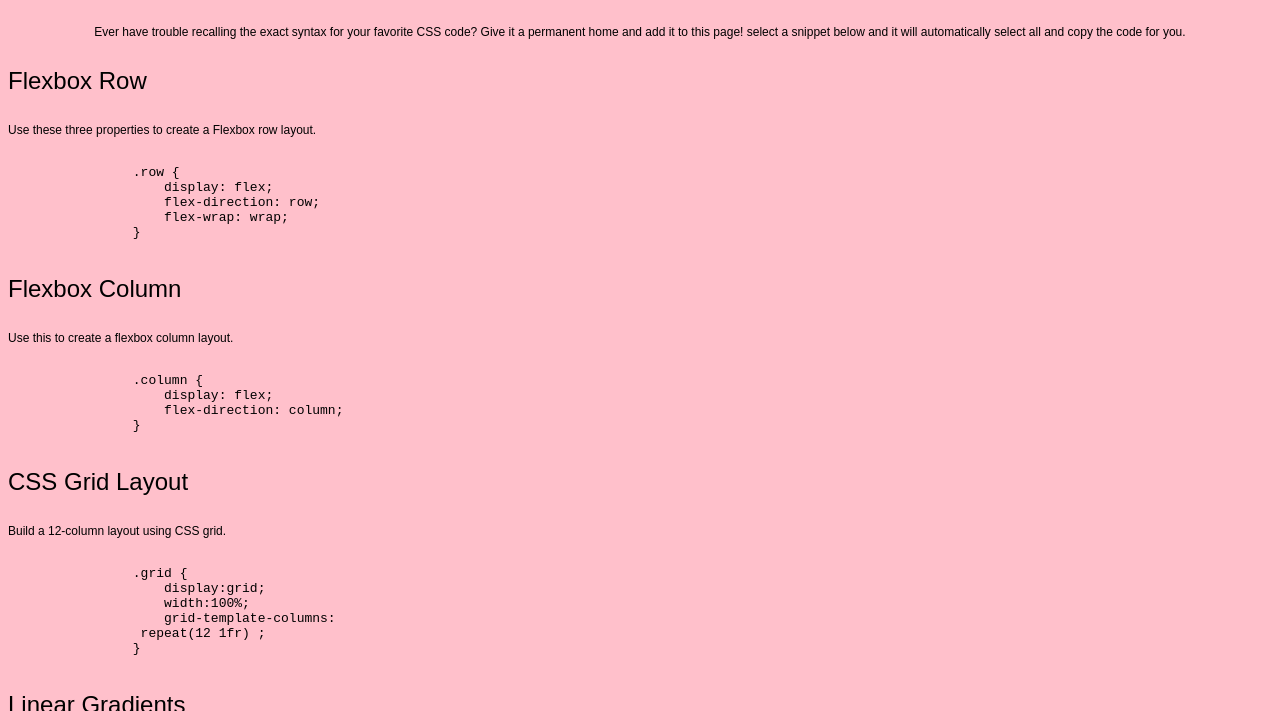
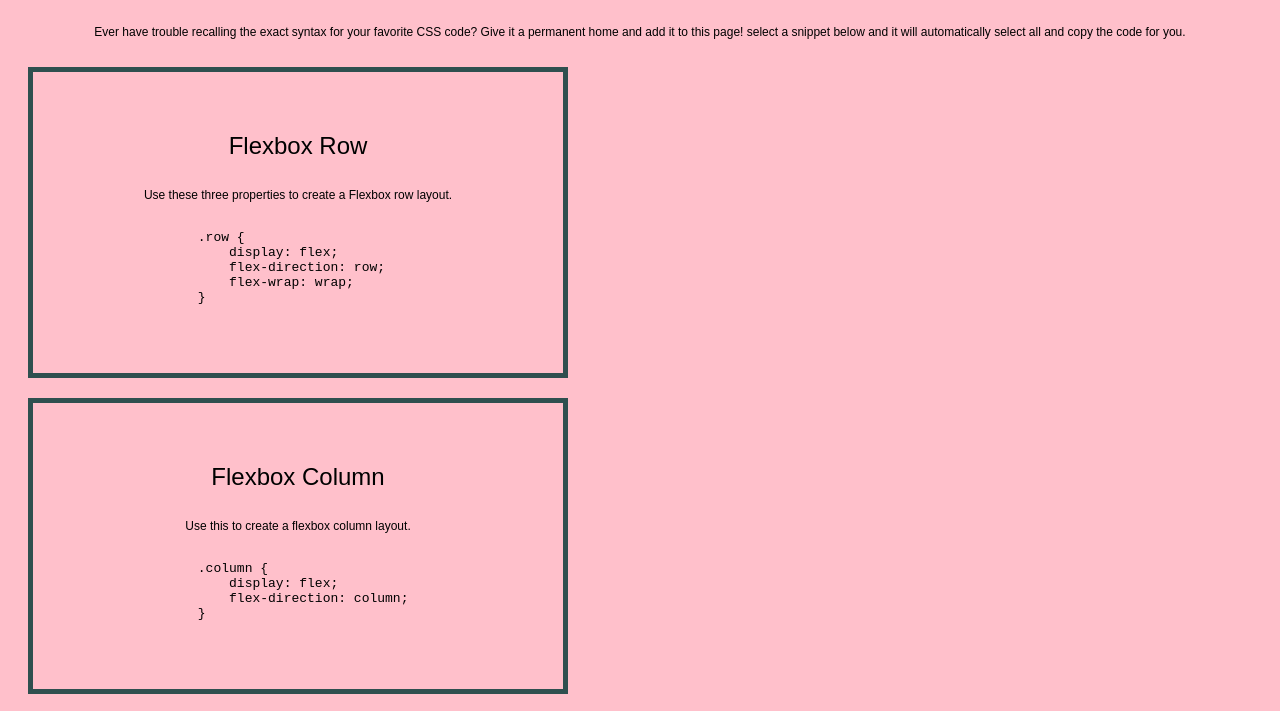
Before and after one commit to VictoriaSweet/Challenge-2, a plain HTML site: page index.html in a window 1280 px wide. Shown: the part 61-772 px from the top of the page. Drawn offline with Linux system fonts and the light colour scheme.

Commit message:
added CSS box styles

```diff
--- a/index.html
+++ b/index.html
@@ -18,10 +18,12 @@
 
     <main>
         <section>
+            <div class ="boxed">
             <id="square">
             <section class="square">
             <h2>Flexbox Row</h2>
             <h6>Use these three properties to create a Flexbox row layout.</h6>
+            <span>
             <pre>
                 .row {
                     display: flex;
@@ -29,12 +31,16 @@
                     flex-wrap: wrap;
                 }
             </pre>
+        </span>
+            </div>
         </section>
 
         <section>
+            <div class="card">
+            <div class=boxed>
             <id="square">
             <section class="square">
-            <h2>Flexbox Column</h2>
+            <card-header><h2>Flexbox Column</h2></card-header>
             <h6>Use this to create a flexbox column layout.</h6>
             <pre>
                 .column {
@@ -42,9 +48,12 @@
                     flex-direction: column;
                 }
             </pre>
+        </div>
+        </div>
         </section>
 
         <section>
+            <div class=boxed>
             <id="square">
             <section class="square">
             <h2>CSS Grid Layout</h2>
@@ -57,9 +66,11 @@
                  repeat(12 1fr) ;
                 }
             </pre>
+        </div>
         </section>
 
         <section>
+            <div class=boxed>
             <id="square">
             <section class="square">
             <h2>Linear Gradients</h2>
@@ -72,9 +83,11 @@
                     );
                 }
             </pre>
+        </div>
         </section>
 
         <section>
+            <div class=boxed>
             <id="square">
             <section class="square">
             <h2>Box Transition Glow</h2>
@@ -92,9 +105,11 @@
                     rgba(232.102.236.1);
                 }
             </pre>
+        </div>
         </section>
 
         <section>
+            <div class=boxed>
             <id="square">
             <section class="square">
             <h2>Overlay Card with Title</h2>
@@ -105,6 +120,7 @@
                     margin-top: -20px;
                 }
             </pre>
+        </div>
         </section>
 
     </main>
--- a/style.css
+++ b/style.css
@@ -15,15 +15,18 @@ header h6 {
 
 main {
     font-family:sans-serif;
+    text-align: left;
 }
 
 main h2 {
     font-weight:150;
+    text-align: center;
 }
 
 h6 {
     font-size:12px;
     font-weight:lighter;
+    text-align:center;
 }
 
 .square {
@@ -33,3 +36,15 @@ h6 {
         flex-wrap: wrap;
     }
 }
+.boxed {
+    border:5px solid darkslategray;
+    width:450px;
+    margin:20px;
+    padding:40px
+
+}
+
+.card{
+    position:relative;
+    margin 30px;
+}
```
